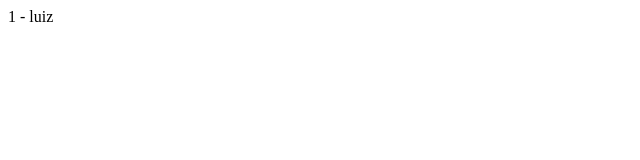
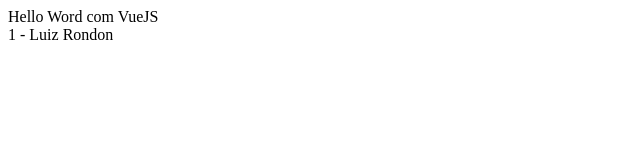
Before and after one commit to Luizrondoon/LearningVueJs, a plain HTML site: page index.html in a window 1280 px wide. Shown: the whole page, without its empty margins (0-640 px from the left). Drawn offline with nearby package versions, Linux system fonts and the light colour scheme.

Commit message:
Código comentado

```diff
--- a/index.html
+++ b/index.html
@@ -5,22 +5,29 @@
     <meta name="viewport" content="width=device-width, initial-scale=1.0">
     <meta http-equiv="X-UA-Compatible" content="ie=edge">
     <title>First Learning</title>
+    <!-- Import da Ferramenta VueJS -->
     <script src="https://cdn.jsdelivr.net/npm/vue"></script>
 </head>
 <body>
 
 <div id="content">
+    <!-- Carregando/Chamando os dados -->
+    {{titulo}} <br>
     {{usuario.id}} - {{usuario.nome}}
 </div>
 
      <script>
+        /* Instanciando o VueJS dentro da variável 'app' */
         var app = new Vue({
+            /* Definindo a div #content como elemento de trabalho */
             el: "#content",
+
+            /* Dados disponíveis */
             data: {
                 titulo:"Hello Word com VueJS",
                 usuario: {
                     id: 1,
-                    nome: "luiz"
+                    nome: "Luiz Rondon"
                 }
             }
         });
```
